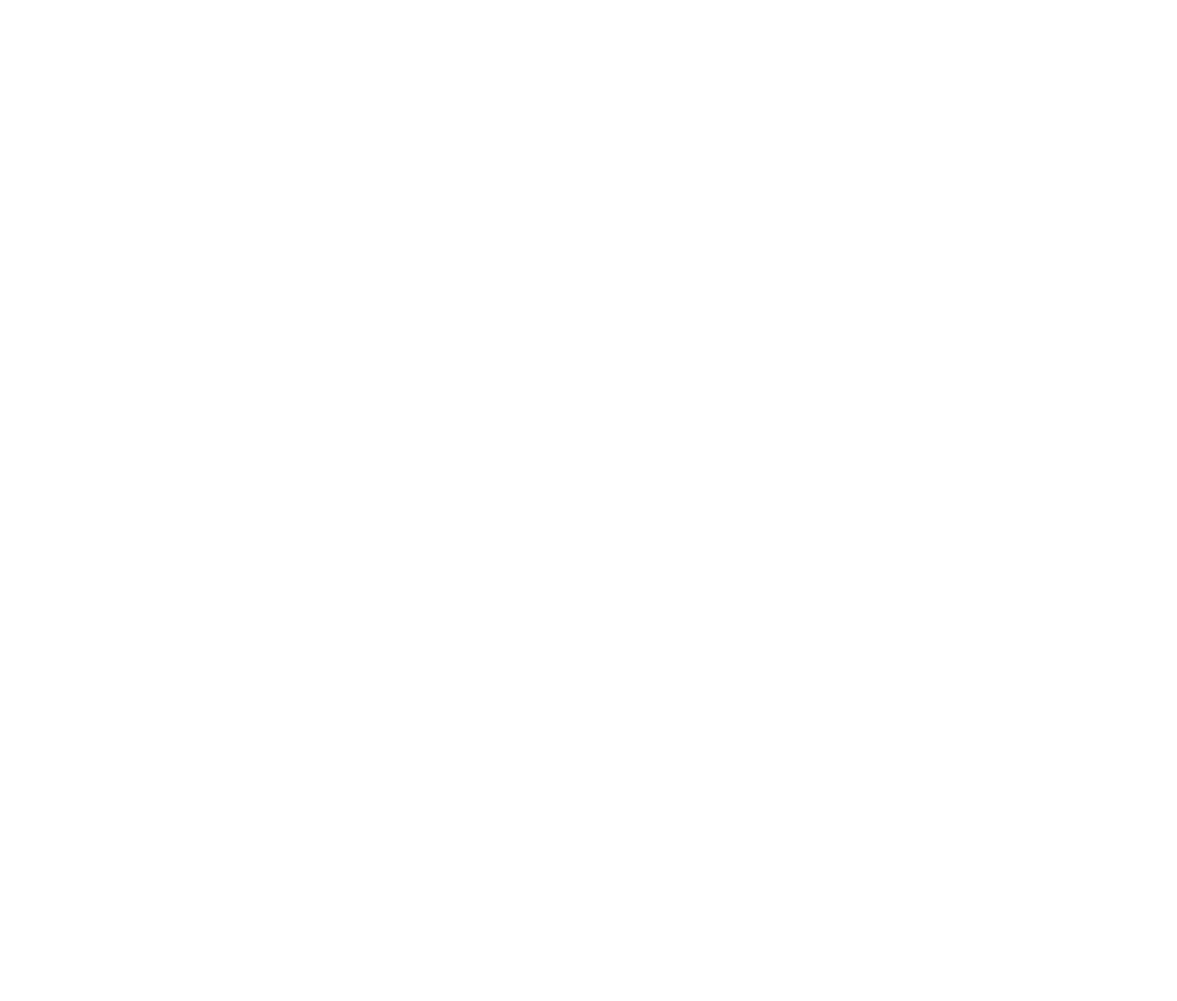
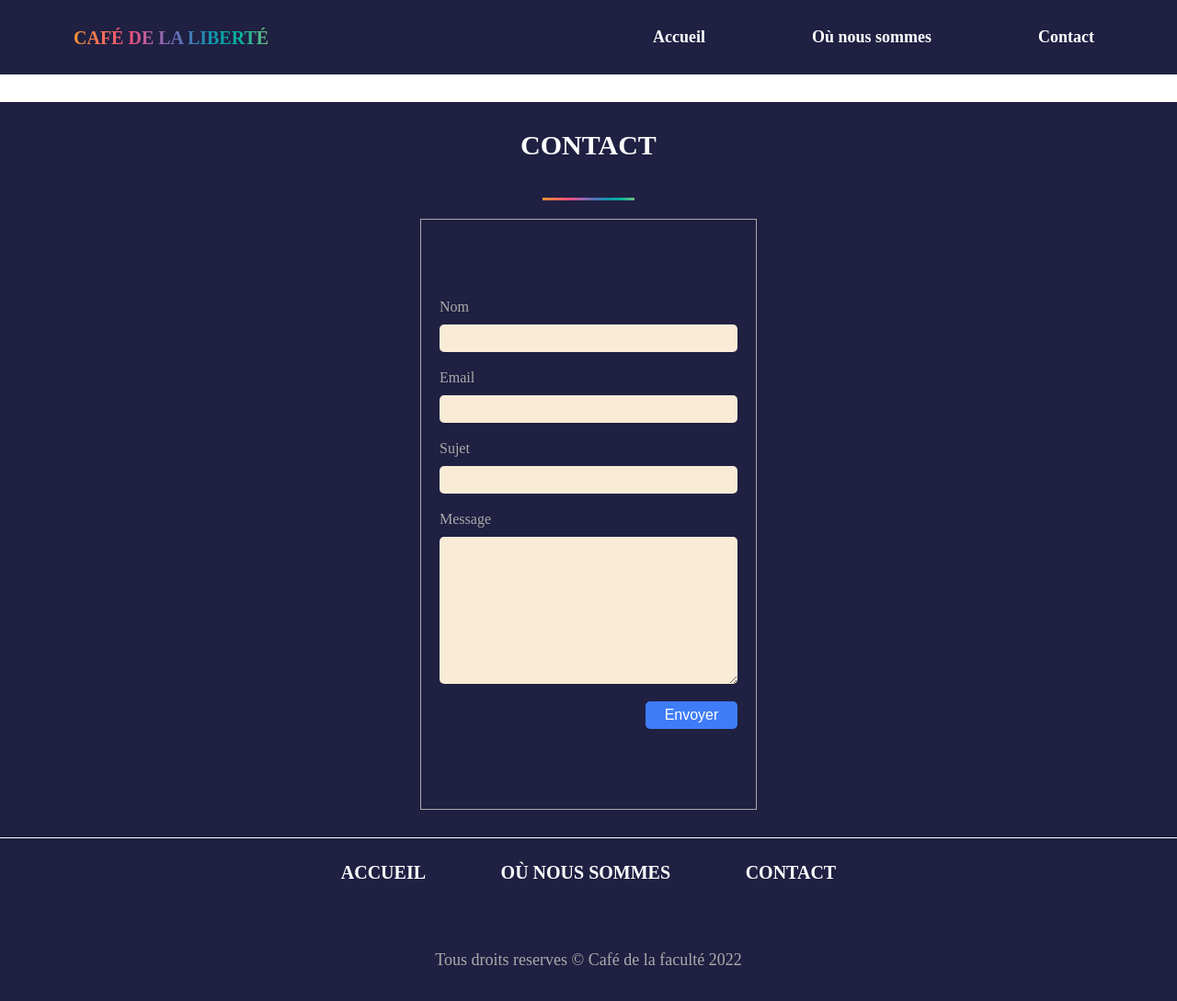
Before and after one commit to petaccia/cofee, a plain HTML site: page contact.html in a window 1280 px wide. Shown: the whole page at 92% size. Before the commit the page ends 800 px from the top, so only its background shows below. Drawn offline with Linux system fonts and the light colour scheme.

Commit message:
Mise en place de la page de contacts

```diff
--- a/contact.html
+++ b/contact.html
@@ -0,0 +1,54 @@
+<!DOCTYPE html>
+<html lang="en">
+
+<head>
+  <meta charset="UTF-8">
+  <meta name="viewport" content="width=device-width, initial-scale=1.0">
+  <meta http-equiv="X-UA-Compatible" content="ie=edge">
+  <meta name=" description" content="Café de la Liberté a la Faculté de l'Informatique et de la Communication de
+             l'Université de Limoges">
+  <link rel="stylesheet" href="./css/style.css">
+  <script src="https://kit.fontawesome.com/a546a81ffd.js" crossorigin="anonymous"></script>
+  <title>Café de la liberté | Accueil</title>
+</head>
+
+<body>
+  <header class="header">
+    <nav class="nav">
+      <h1><a href="./index.html" id="logo">Café de la liberté</a></h1>
+      <ul class="menu">
+        <li><a href="index.html">Accueil</a></li>
+        <li><a href="./where.html">Où nous sommes</a></li>
+        <li><a href="./contact.html">Contact</a></li>
+      </ul>
+    </nav>
+  </header>
+  <section class="contact">
+    <h1 class="title">Contact</h1>
+    <div class="separator"></div>
+    <div class="form-contact-container">
+      <form action="#" method="post" class="form-contact">
+        <label for="name">Nom</label>
+        <input type="text" name="name" id="nom">
+        <label for="email">Email</label>
+        <input type="email" name="email" id="email">
+        <label for="sujet">Sujet</label>
+        <input type="text" name="sujet" id="sujet">
+        <label for="message">Message</label>
+        <textarea name="message" id="message" cols="30" rows="10"></textarea>
+        <button type="submit" value="Envoyer" class=" btn-contact">Envoyer</button>
+      </form>
+    </div>
+  </section>
+  <footer class="footer">
+    <ul class="menuFooter">
+      <li><a href="index.html">Accueil</a></li>
+      <li><a href="./where.html">Où nous sommes</a></li>
+      <li><a href="./contact.html">Contact</a></li>
+    </ul>
+    <p>Tous droits reserves &copy; Café de la faculté 2022</p>
+  </footer>
+
+</body>
+
+</html>
--- a/css/style.css
+++ b/css/style.css
@@ -234,8 +234,78 @@ hr {
   padding: 10px;
 }
 
-.container p{
-  margin-top: 1rem;
+
+.contact{
+  width: 100%;
+  height: 100vh;
+  display: flex;
+  flex-direction: column;
+  align-items: center;
+  background-color: #1f2042;
+  color: white;
+  padding: 30px;
+  margin-top: 30px;
+}
+
+.form-contact-container{
+  display: flex;
+  align-items: center;
+  width: 30%;
+  height: 100%;
+  border: #acaaaa 1px solid;
   padding: 10px;
+}
+
+.form-contact{
+  display: flex;
+  flex-direction: column;
+  width: 100%;
+  padding: 10px;
+  height: 80%;
+  justify-content: space-around;
 
 }
+
+.form-contact-container form label {
+  color:#acaaaa;
+  font-size: 16px;
+}
+
+.form-contact-container form input{
+  width: 100%;
+  height: 30px;
+  margin-bottom: 10px;
+  background-color: antiquewhite;
+  border: none;
+  border-radius: 5px;
+  padding: 5px;
+}
+
+.form-contact-container form textarea{
+  width: 100%;
+  background-color: antiquewhite;
+  border: none;
+  border-radius: 5px;
+  padding: 5px;
+}
+
+.btn-contact{
+  align-self: flex-end;
+  margin-top: 10px;
+  height: 30px;
+  width: 100px;
+  background-color:#3e7cf8;
+  font-size: 16px;
+  color: white;
+  border: none;
+  border-radius: 5px;
+  padding: 5px;
+}
+
+.btn-contact:hover{
+  background-color: #22234a;
+  transition: all 0.5s ease;
+  cursor: pointer;
+  border: 1px solid #ffffff;
+}
+}
```
